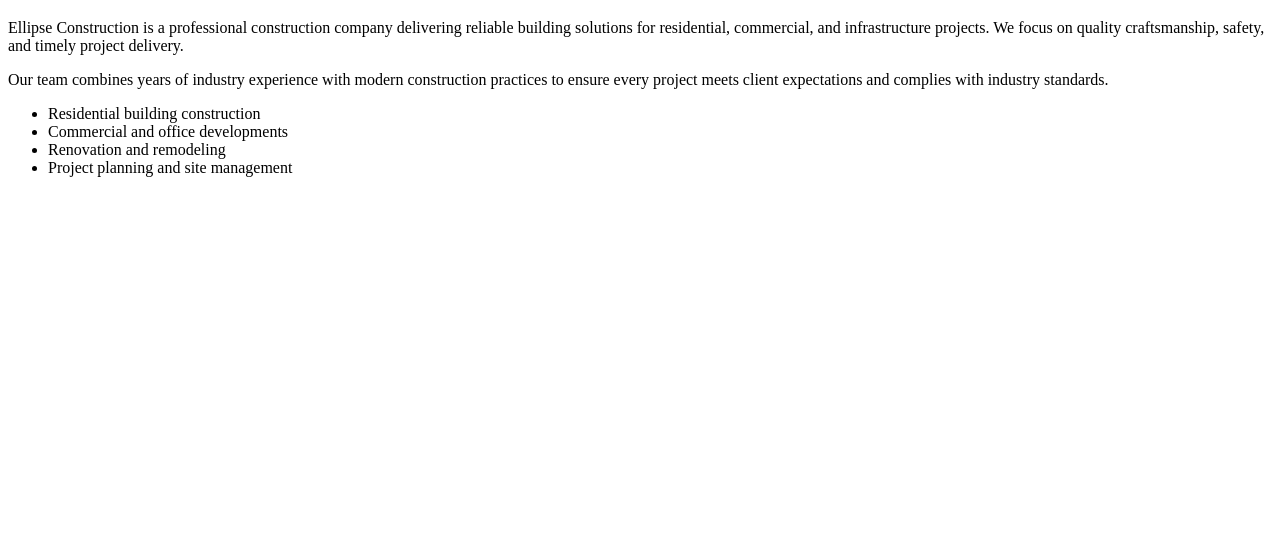
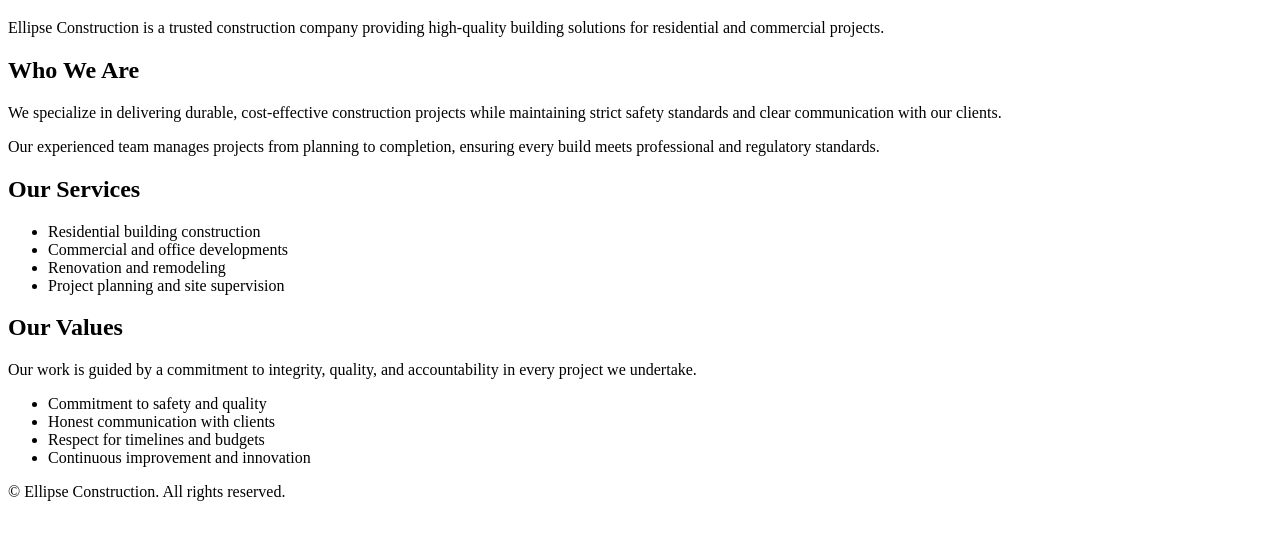
Before and after one commit to Mustaphanyass2025/Full-Stack-Dev-Journey, a plain HTML site: page construction-site/index.html in a window 1280 px wide. Shown: the part 61-600 px from the top of the page. Drawn offline with Linux system fonts and the light colour scheme.

Commit message:
feat: implement semantic HTML structure with proper nesting and document flow
- Refactored layout using header, main, section, and footer
- Ensured valid nesting for lists and headings
- Improved document flow and accessibility readiness
- Prepared DOM structure for scalable CSS and JS integration

```diff
--- a/construction-site/index.html
+++ b/construction-site/index.html
@@ -8,19 +8,50 @@
 </head>
 
 <body>
+    <header>
         <h1>Ellipse Construction</h1>
-    <p>Ellipse Construction is a professional construction company delivering reliable building solutions for
-        residential, commercial, and infrastructure projects. We focus on quality craftsmanship, safety, and timely
-        project delivery.</p>
-    <p>Our team combines years of industry experience with modern construction practices to ensure every project
-        meets client expectations and complies with industry standards.</p>
+        <p>Ellipse Construction is a trusted construction company providing high-quality building solutions for
+            residential and
+            commercial projects.</p>
+    </header>
 
+    <main>
+        <section>
+            <h2>Who We Are</h2>
+            <p>We specialize in delivering durable, cost-effective construction projects while maintaining strict safety
+                standards and
+                clear communication with our clients.</p>
+            <p>Our experienced team manages projects from planning to completion, ensuring every build meets
+                professional and
+                regulatory standards.</p>
+        </section>
+
+        <section>
+            <h2>Our Services</h2>
             <ul>
                 <li>Residential building construction</li>
                 <li>Commercial and office developments</li>
                 <li>Renovation and remodeling</li>
-        <li>Project planning and site management</li>
+                <li>Project planning and site supervision</li>
             </ul>
+        </section>
+
+        <section>
+            <h2>Our Values</h2>
+            <p>Our work is guided by a commitment to integrity, quality, and accountability in every project we
+                undertake.</p>
+            <ul>
+                <li>Commitment to safety and quality</li>
+                <li>Honest communication with clients</li>
+                <li>Respect for timelines and budgets</li>
+                <li>Continuous improvement and innovation</li>
+            </ul>
+        </section>
+    </main>
+
+    <footer>
+        <p>© Ellipse Construction. All rights reserved.</p>
+    </footer>
 </body>
 
 </html>
```
Lines whose indentation alone changed are shown as unchanged.
